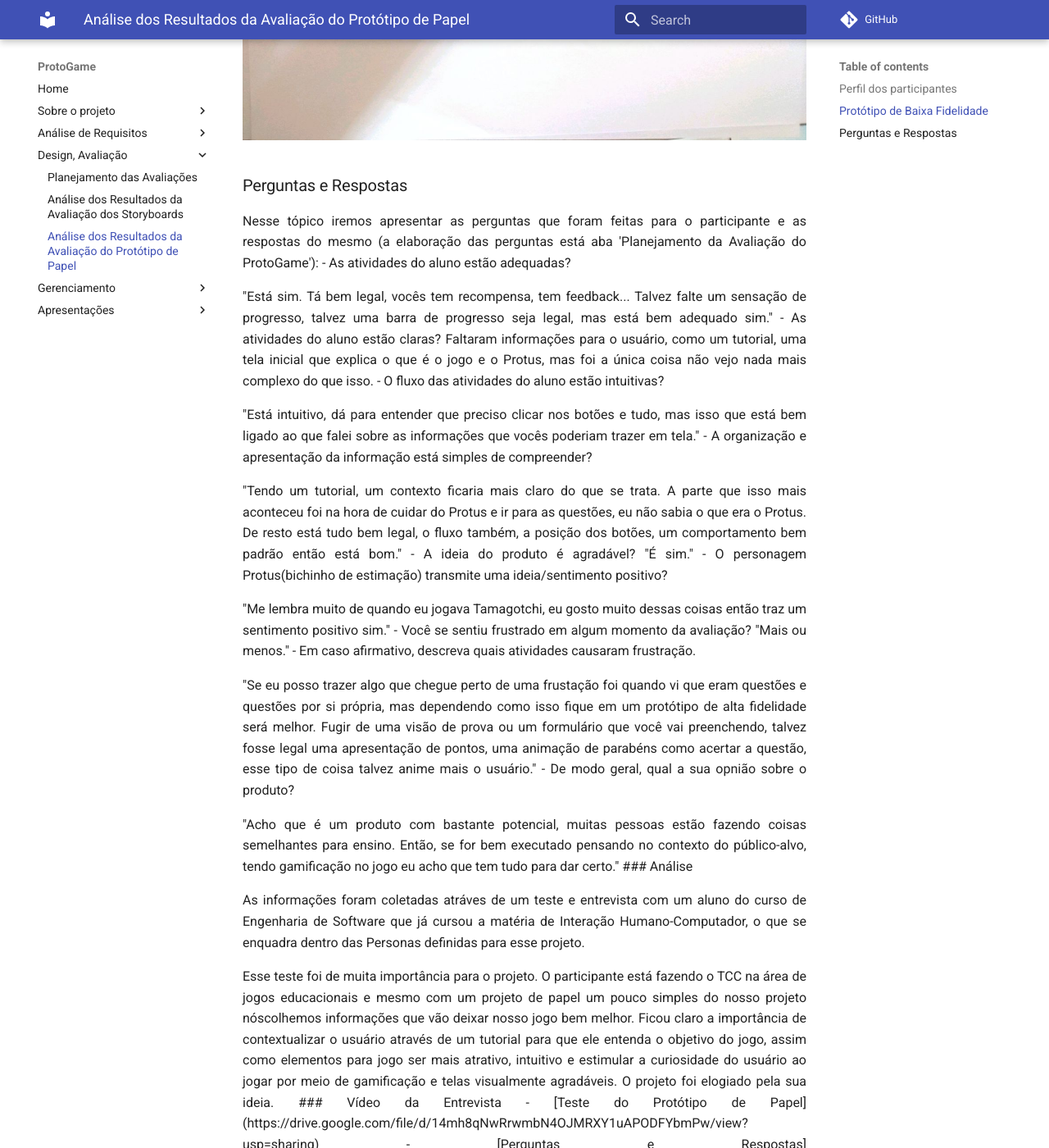
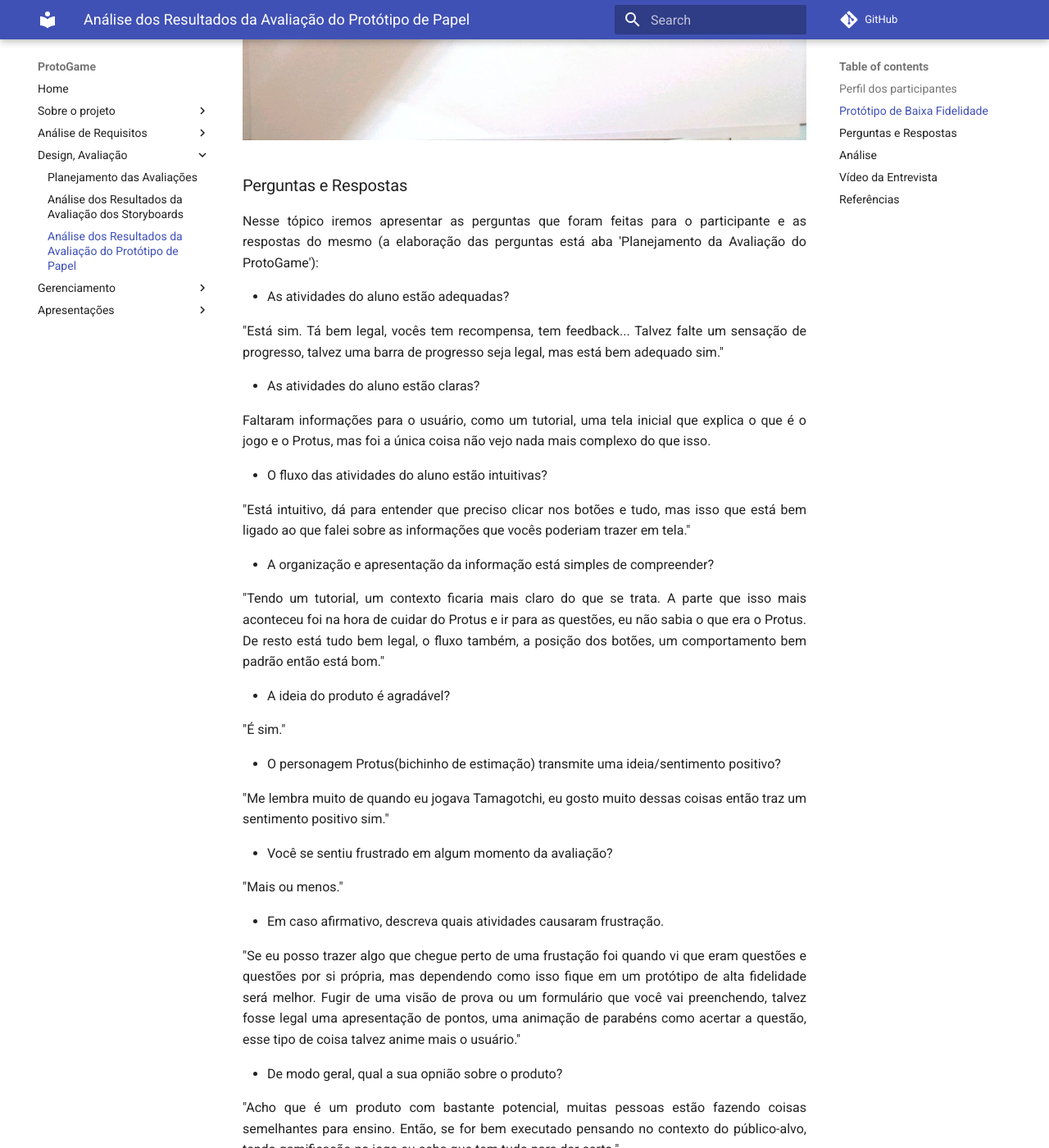
Before and after one commit to Design-de-Jogos/2020.1-ProtoGame, an MkDocs documentation site: the page built from docs/analise-prototipo.md, in a window 1280 px wide and 1400 px high, scrolled down 951 px. Shown: the whole window at 82% size. Built offline with MkDocs 1.6.1 and Material for MkDocs 9.7.7, drawn with Linux system fonts in a browser that asks for light colours; comment, search, counter and statistics services are not loaded; some of the changed text lies outside the part shown.

Commit message:
Organização do documento

```diff
--- a/docs/analise-prototipo.md
+++ b/docs/analise-prototipo.md
@@ -18,23 +18,23 @@ Data | Versão | Descrição | Autor(es)
 
 
 ### Perguntas e Respostas
-<p align="justify">Nesse tópico iremos apresentar as perguntas que foram feitas para o participante e as respostas do mesmo (a elaboração das perguntas está aba 'Planejamento da Avaliação do ProtoGame'):
+<p align="justify">Nesse tópico iremos apresentar as perguntas que foram feitas para o participante e as respostas do mesmo (a elaboração das perguntas está aba 'Planejamento da Avaliação do ProtoGame'): </p>
 
 - As atividades do aluno estão adequadas?
 
-<p align="justify">"Está sim. Tá bem legal, vocês tem recompensa, tem feedback... Talvez falte um sensação de progresso, talvez uma barra de progresso seja legal, mas está bem adequado sim."
+<p align="justify">"Está sim. Tá bem legal, vocês tem recompensa, tem feedback... Talvez falte um sensação de progresso, talvez uma barra de progresso seja legal, mas está bem adequado sim." </p>
 
 - As atividades do aluno estão claras?
 
-Faltaram informações para o usuário, como um tutorial, uma tela inicial que explica o que é o jogo e o Protus, mas foi a única coisa não vejo nada mais complexo do que isso.
+<p align="justify"> Faltaram informações para o usuário, como um tutorial, uma tela inicial que explica o que é o jogo e o Protus, mas foi a única coisa não vejo nada mais complexo do que isso. </p>
 
 - O fluxo das atividades do aluno estão intuitivas?
 
-<p align="justify">"Está intuitivo, dá para entender que preciso clicar nos botões e tudo, mas isso que está bem ligado ao que falei sobre as informações que vocês poderiam trazer em tela."
+<p align="justify">"Está intuitivo, dá para entender que preciso clicar nos botões e tudo, mas isso que está bem ligado ao que falei sobre as informações que vocês poderiam trazer em tela." </p>
 
 - A organização e apresentação da informação está simples de compreender?
 
-<p align="justify">"Tendo um tutorial, um contexto ficaria mais claro do que se trata. A parte que isso mais aconteceu foi na hora de cuidar do Protus e ir para as questões, eu não sabia o que era o Protus. De resto está tudo bem legal, o fluxo também, a posição dos botões, um comportamento bem padrão então está bom."
+<p align="justify">"Tendo um tutorial, um contexto ficaria mais claro do que se trata. A parte que isso mais aconteceu foi na hora de cuidar do Protus e ir para as questões, eu não sabia o que era o Protus. De resto está tudo bem legal, o fluxo também, a posição dos botões, um comportamento bem padrão então está bom." </p>
 
 - A ideia do produto é agradável?
 
@@ -42,7 +42,7 @@ Faltaram informações para o usuário, como um tutorial, uma tela inicial que e
 
 - O personagem Protus(bichinho de estimação) transmite uma ideia/sentimento positivo?
 
-<p align="justify">"Me lembra muito de quando eu jogava Tamagotchi, eu gosto muito dessas coisas então traz um sentimento positivo sim."
+<p align="justify">"Me lembra muito de quando eu jogava Tamagotchi, eu gosto muito dessas coisas então traz um sentimento positivo sim." </p>
 
 - Você se sentiu frustrado em algum momento da avaliação?
 
@@ -50,21 +50,22 @@ Faltaram informações para o usuário, como um tutorial, uma tela inicial que e
 
 - Em caso afirmativo, descreva quais atividades causaram frustração.
 
-<p align="justify">"Se eu posso trazer algo que chegue perto de uma frustação foi quando vi que eram questões e questões por si própria, mas dependendo como isso fique em um protótipo de alta fidelidade será melhor. Fugir de uma visão de prova ou um formulário que você vai preenchendo, talvez fosse legal uma apresentação de pontos, uma animação de parabéns como acertar a questão, esse tipo de coisa talvez anime mais o usuário."
+<p align="justify">"Se eu posso trazer algo que chegue perto de uma frustação foi quando vi que eram questões e questões por si própria, mas dependendo como isso fique em um protótipo de alta fidelidade será melhor. Fugir de uma visão de prova ou um formulário que você vai preenchendo, talvez fosse legal uma apresentação de pontos, uma animação de parabéns como acertar a questão, esse tipo de coisa talvez anime mais o usuário." </p>
 
 - De modo geral, qual a sua opnião sobre o produto?
 
-<p align="justify">"Acho que é um produto com bastante potencial, muitas pessoas estão fazendo coisas semelhantes para ensino. Então, se for bem executado pensando no contexto do público-alvo, tendo gamificação no jogo eu acho que tem tudo para dar certo."
+<p align="justify">"Acho que é um produto com bastante potencial, muitas pessoas estão fazendo coisas semelhantes para ensino. Então, se for bem executado pensando no contexto do público-alvo, tendo gamificação no jogo eu acho que tem tudo para dar certo." </p>
 
 ### Análise
 
-<p align="justify">As informações foram coletadas atráves de um teste e entrevista com um aluno do curso de Engenharia de Software que já cursou a matéria de Interação Humano-Computador, o que se enquadra dentro das Personas definidas para esse projeto.
+<p align="justify">As informações foram coletadas atráves de um teste e entrevista com um aluno do curso de Engenharia de Software que já cursou a matéria de Interação Humano-Computador, o que se enquadra dentro das Personas definidas para esse projeto. </p>
 
-<p align="justify">Esse teste foi de muita importância para o projeto. O participante está fazendo o TCC na área de jogos educacionais e mesmo com um projeto de papel um pouco simples do nosso projeto nóscolhemos informações que vão deixar nosso jogo bem melhor. Ficou claro a importância de contextualizar o usuário através de um tutorial para que ele entenda o objetivo do jogo, assim como elementos para jogo ser mais atrativo, intuitivo e estimular a curiosidade do usuário ao jogar por meio de gamificação e telas visualmente agradáveis. O projeto foi elogiado pela sua ideia.
+<p align="justify">Esse teste foi de muita importância para o projeto. O participante está fazendo o TCC na área de jogos educacionais e mesmo com um projeto de papel um pouco simples do nosso projeto nóscolhemos informações que vão deixar nosso jogo bem melhor. Ficou claro a importância de contextualizar o usuário através de um tutorial para que ele entenda o objetivo do jogo, assim como elementos para jogo ser mais atrativo, intuitivo e estimular a curiosidade do usuário ao jogar por meio de gamificação e telas visualmente agradáveis. O projeto foi elogiado pela sua ideia. </p>
 
 ### Vídeo da Entrevista
 
 - [Teste do Protótipo de Papel](https://drive.google.com/file/d/14mh8qNwRrwmbN4OJMRXY1uAPODFYbmPw/view?usp=sharing)
+
 - [Perguntas e Respostas](https://drive.google.com/file/d/15jJGiMmnHCzwWHNLceM6D7lRSFhdLerh/view?usp=sharing)
 
 ## Referências
```
